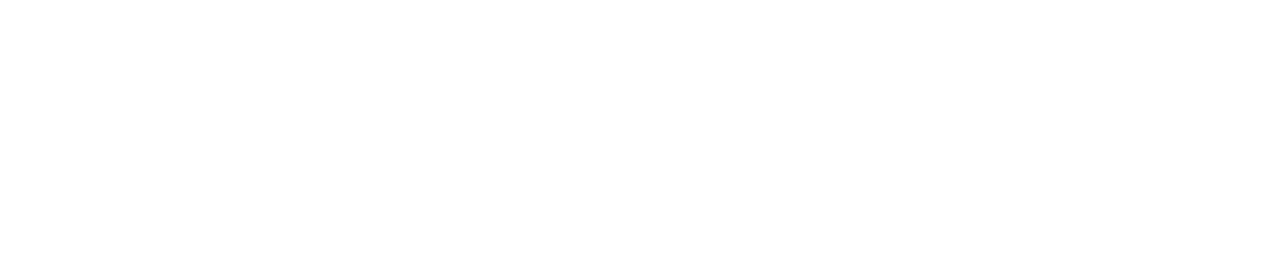
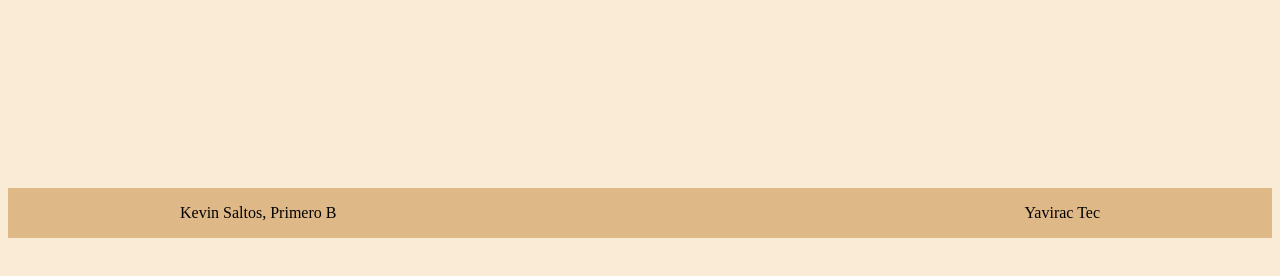
Before and after one commit to KevinSaltos/prueba, a plain HTML site: page index.html in a window 1280 px wide. Drawn offline with Linux system fonts and the light colour scheme.

Commit message:
final footer

```diff
--- a/css/style.css
+++ b/css/style.css
@@ -0,0 +1,26 @@
+#body{
+    background-color: antiquewhite;
+}
+
+.header{
+    width: 100%;
+    height: 180px;
+    display: flex;
+}
+
+.header-img{
+    width: 50px;
+    height: 50px;
+    justify-content: left;
+}
+
+.header-texto{
+    padding-left: 500px;
+    justify-content: center;
+}
+
+.footer{
+    display: flex;
+    justify-content: space-around;
+    background-color: burlywood;
+}
--- a/index.html
+++ b/index.html
@@ -18,7 +18,9 @@
     </section>
 
     <footer class="footer">
-
+         <p>Kevin Saltos, Primero B</p>
+         <br><br>
+         <p>Yavirac Tec</p>
     </footer>
 </body>
 
```
